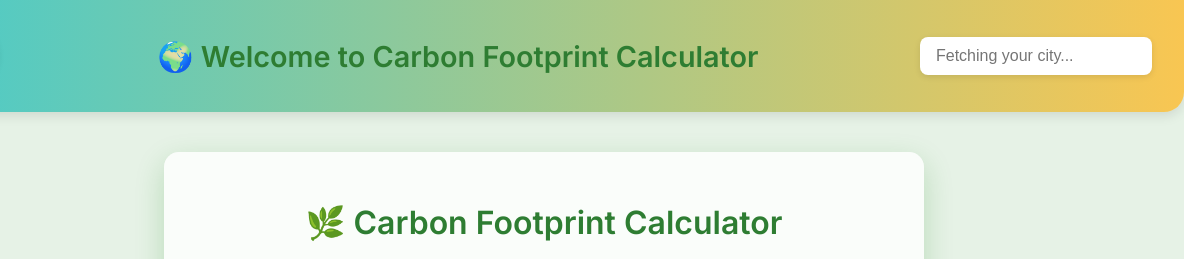
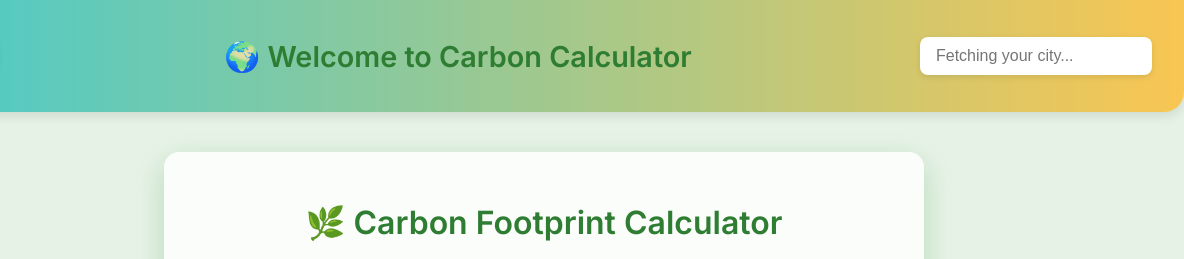
Before and after one commit to Neeraj-jangir/Deploy, a plain HTML site: page index.html in a window 1280 px wide. Shown: the top 259 px of the page, 96-1280 px from the left. Drawn offline with nearby package versions, Linux system fonts and the light colour scheme.

Commit message:
Title Change

```diff
--- a/index.html
+++ b/index.html
@@ -21,7 +21,7 @@
         <img src="/logo.png" alt="EcoCalc Logo" />
       </div>
       <div class="header-title">
-        <h1>🌍 Welcome to Carbon Footprint Calculator</h1>
+        <h1>🌍 Welcome to Carbon Calculator</h1>
       </div>
       <div class="header-content">
         <div class="city-input" id="city">
```
